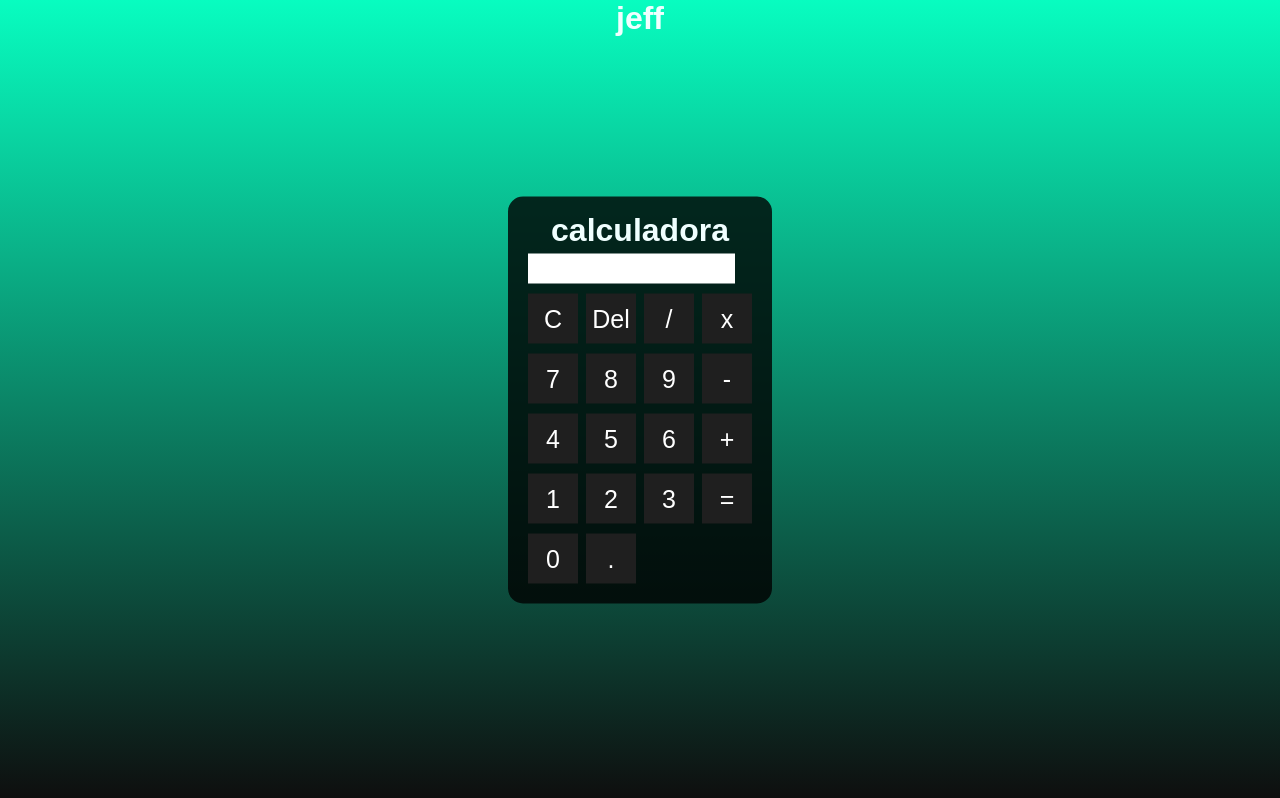
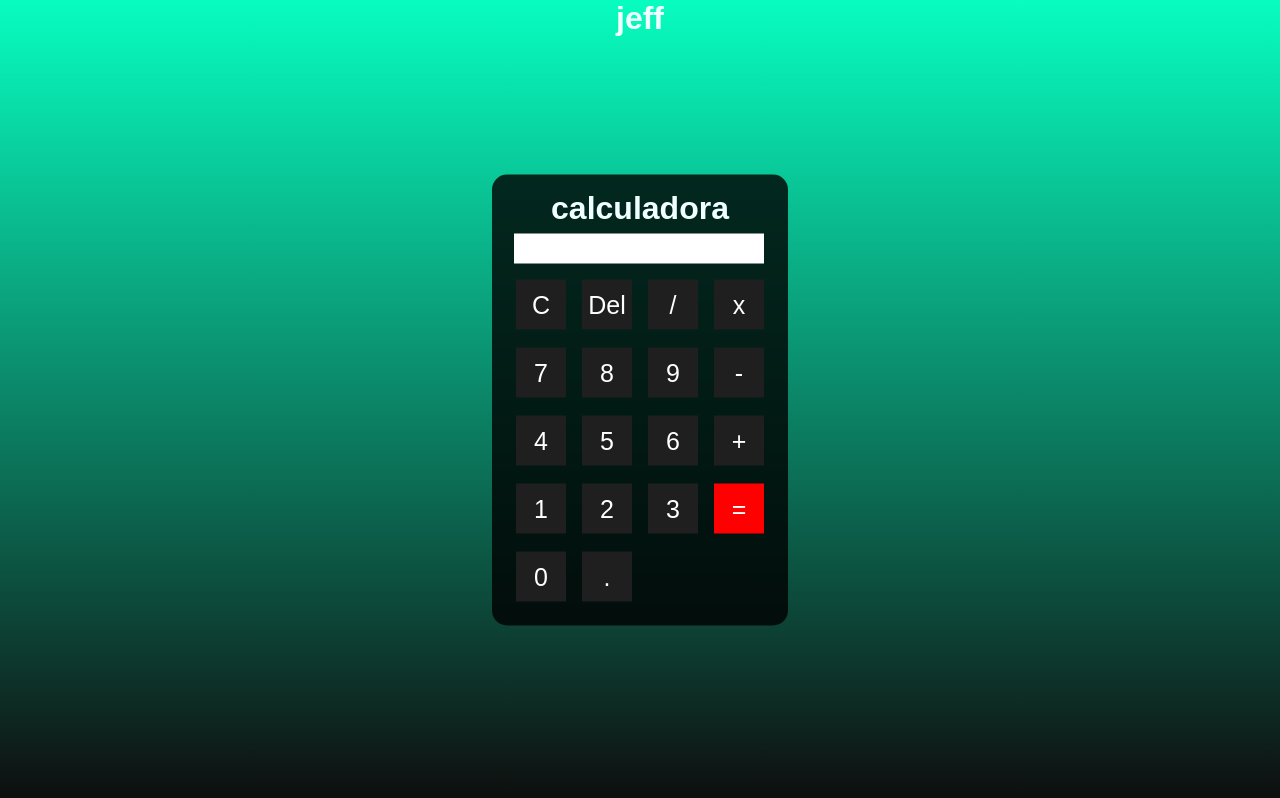
Before and after one commit to Itachizinsz/Calculadora-html-css-js, a plain HTML site: page index.html in a window 1280 px wide. Drawn offline with Linux system fonts and the light colour scheme.

Commit message:
Update style.css

```diff
--- a/style.css
+++ b/style.css
@@ -28,7 +28,7 @@ padding: 0;
   height: 50px;
 font-size: 25px;
 cursor: pointer;
-margin: 3px;
+margin: 7px;
 background-color: rgb(31, 31, 31);
 border: none;
 color: #ffff;
@@ -37,15 +37,20 @@ color: #ffff;
 {
   background-color: black;
 }
+#botao:hover{
+  background-color: rgb(139, 5, 5);
+}
 #resultado
 {
   background-color: white;
-  width: 207px;
+  width: 250px;
   height: 30px;
-  margin: 5px;
+  margin: 7px;
   font-size: 25px;
   color: black;
   text-align: right;
+  align-items: center;
+  font-family: 'Times New Roman', Times, serif;
 }
 #del
 {
@@ -69,3 +74,7 @@ color: #ffff;
     padding: 0;
   }
 }
+#botao
+{
+  background-color: red;
+}
```
